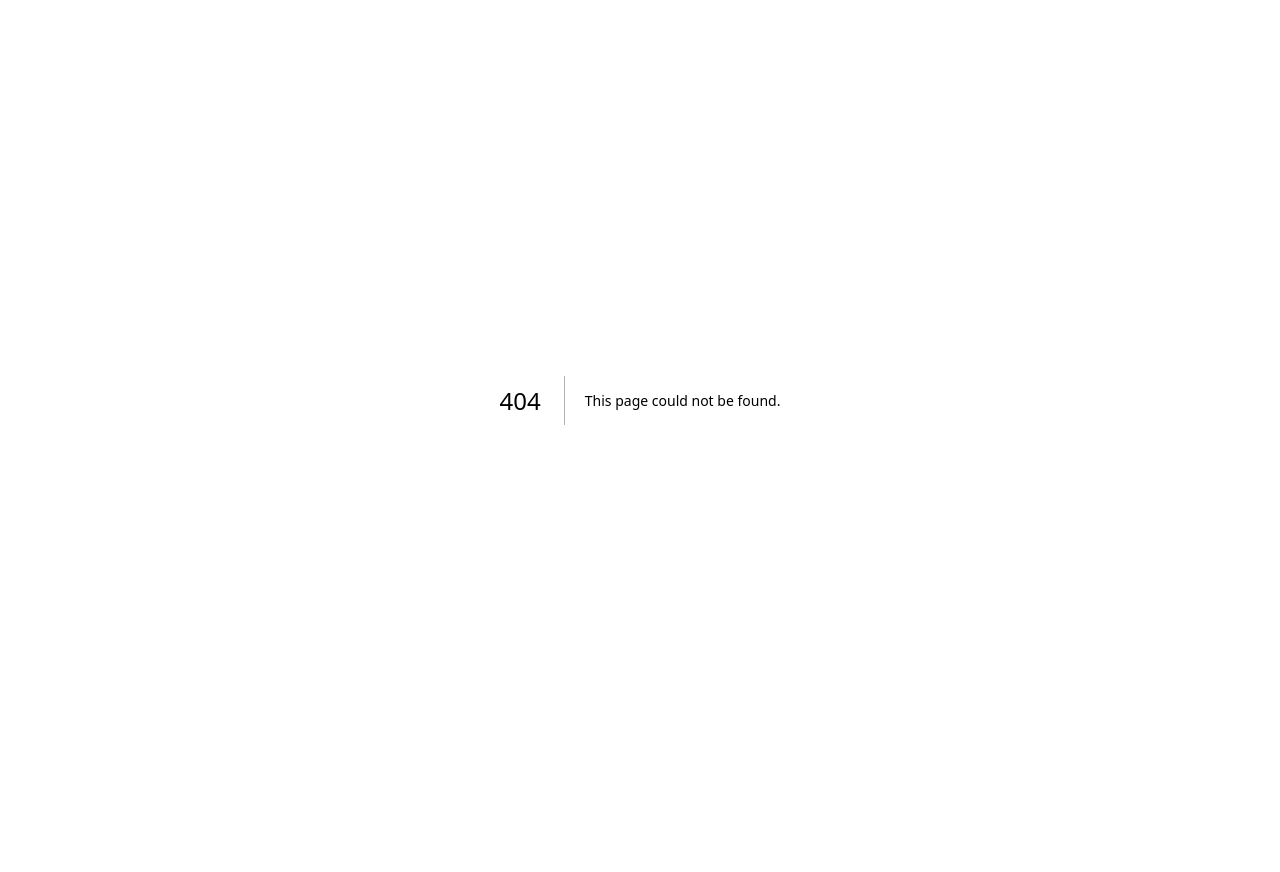
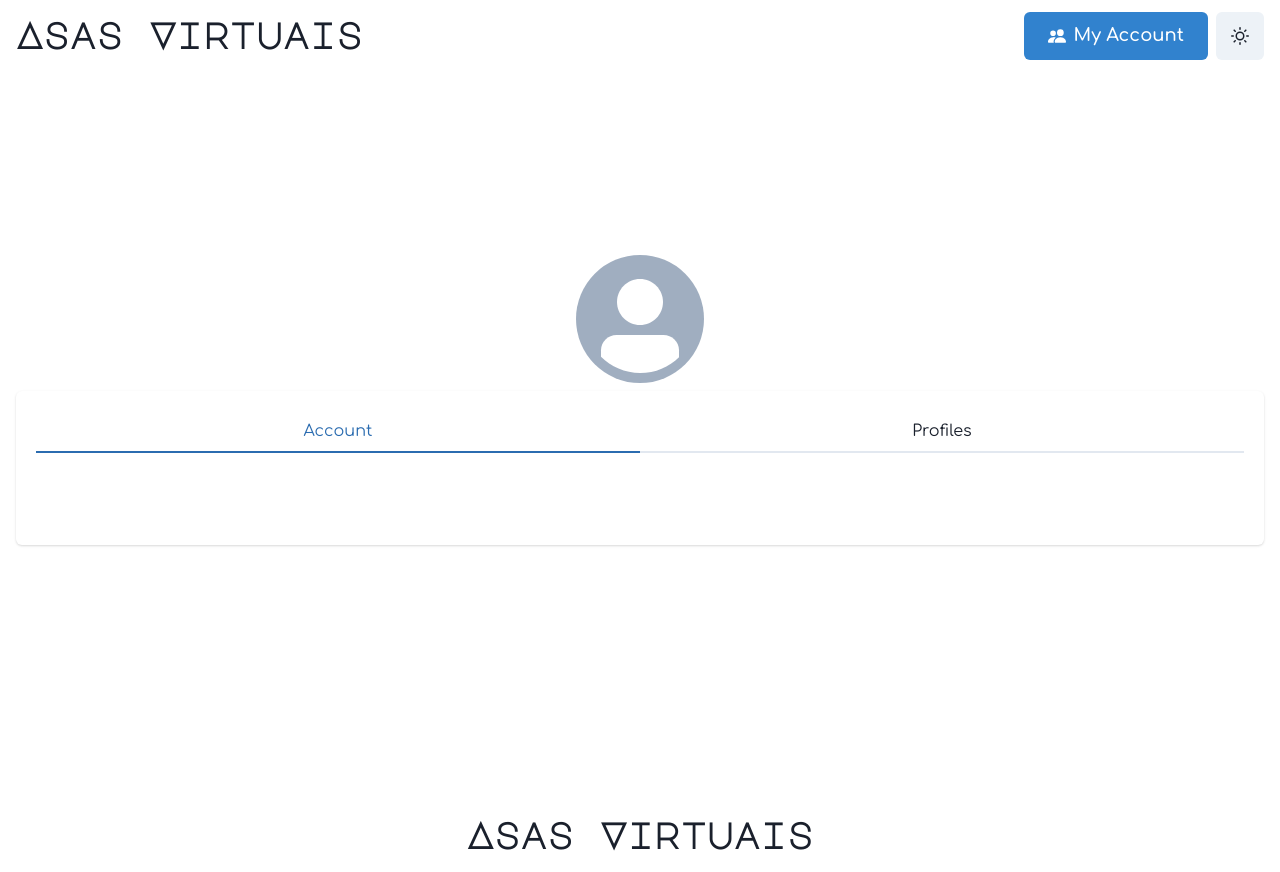
Before and after one commit to asasvirtuais/auth.asasvirtuais.com, a Next.js app: page /account in a window 1280 px wide. Before the commit this address had no page. Before the commit the page ends 800 px from the top, so only its background shows below. Built offline with nearby package versions, Linux system fonts and the light colour scheme; no server answers.

Commit message:
OM AH HUM

```diff
--- /dev/null
+++ b/src/components/account-profile-picture.tsx
@@ -0,0 +1,7 @@
+import { Avatar } from '@chakra-ui/react'
+
+export default function AccountProfilePicture() {
+    return (
+        <Avatar size='2xl' />
+    )
+}
--- a/src/components/navbar.tsx
+++ b/src/components/navbar.tsx
@@ -14,7 +14,6 @@ export default function Navbar() {
     const { toggleColorMode } = useColorMode()
     return (
         <>
-            <Box display={{base: 'block', md: 'none'}} h='72px' w='100%' ></Box>
             <Box position='fixed' top={0} left={0} right={0} w='100vw' zIndex={10}>
                 <Container maxW='container.xl'>
                     <Center justifyContent='space-between' minH='72px'>
--- a/src/pages/_app.tsx
+++ b/src/pages/_app.tsx
@@ -1,10 +1,6 @@
 import type { AppProps } from 'next/app'
-import { Comfortaa } from 'next/font/google'
 import Chakra from '@/chakra'
-
-const comfortaa = Comfortaa({
-  subsets: ['latin']
-})
+import { comfortaa } from '@/font'
 
 export default function App({ Component, pageProps }: AppProps) {
   return (
--- /dev/null
+++ b/src/pages/account.tsx
@@ -0,0 +1,40 @@
+import { Card, CardBody, CardHeader, Center, Container, Tab, TabList, TabPanel, TabPanels, Tabs, VStack } from '@chakra-ui/react'
+import Chakra from '@/chakra'
+import Navbar from '@/components/navbar'
+import Footer from '@/components/footer'
+import AccountProfilePicture from '@/components/account-profile-picture'
+import { UserProvider } from '@/hooks/use-user'
+
+export default function Account() {
+    return (
+        <Chakra>
+            <Navbar />
+            <Container as='main' maxW='container.xl' w='100%'>
+                <Center minH='100vh' w='100%'>
+                    <UserProvider>
+                        <VStack w='100%'>
+                            <AccountProfilePicture />
+                            <Card as={Tabs} isFitted w='100%'>
+                                <CardHeader>
+                                    <TabList>
+                                        <Tab>Account</Tab>
+                                        <Tab>Profiles</Tab>
+                                    </TabList>
+                                </CardHeader>
+                                <CardBody>
+                                    <TabPanels>
+                                        <TabPanel>
+                                        </TabPanel>
+                                        <TabPanel>
+                                        </TabPanel>
+                                    </TabPanels>
+                                </CardBody>
+                            </Card>
+                        </VStack>
+                    </UserProvider>
+                </Center>
+            </Container>
+            <Footer/>
+        </Chakra>
+    )
+}
```
Also changed, not shown: src/pages/index.tsx (+3 -4 lines).
